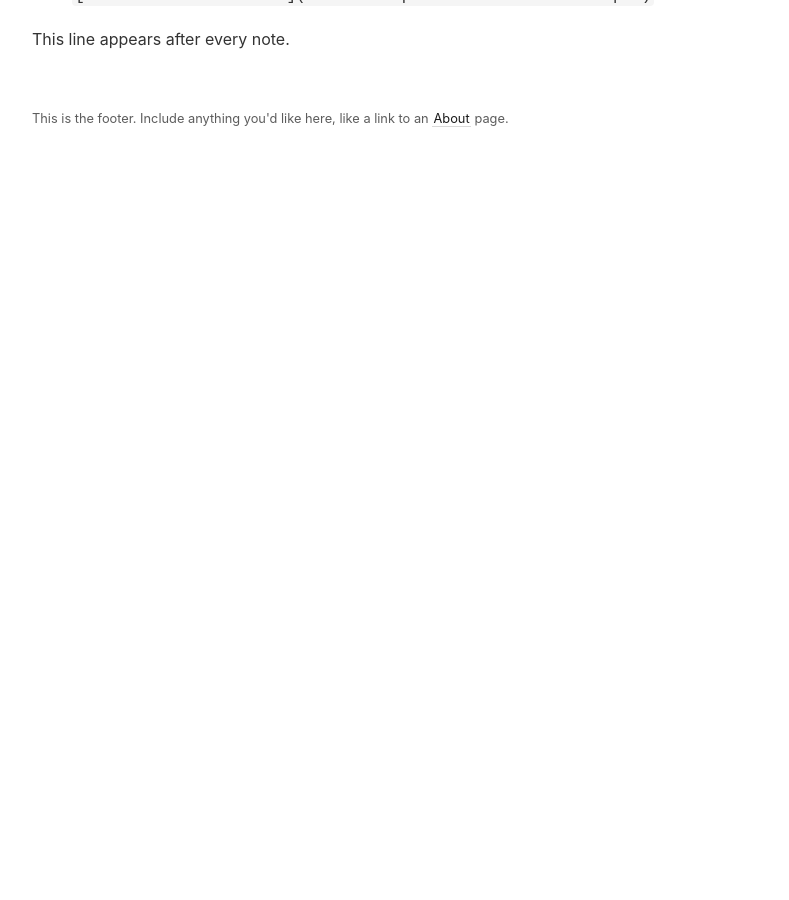
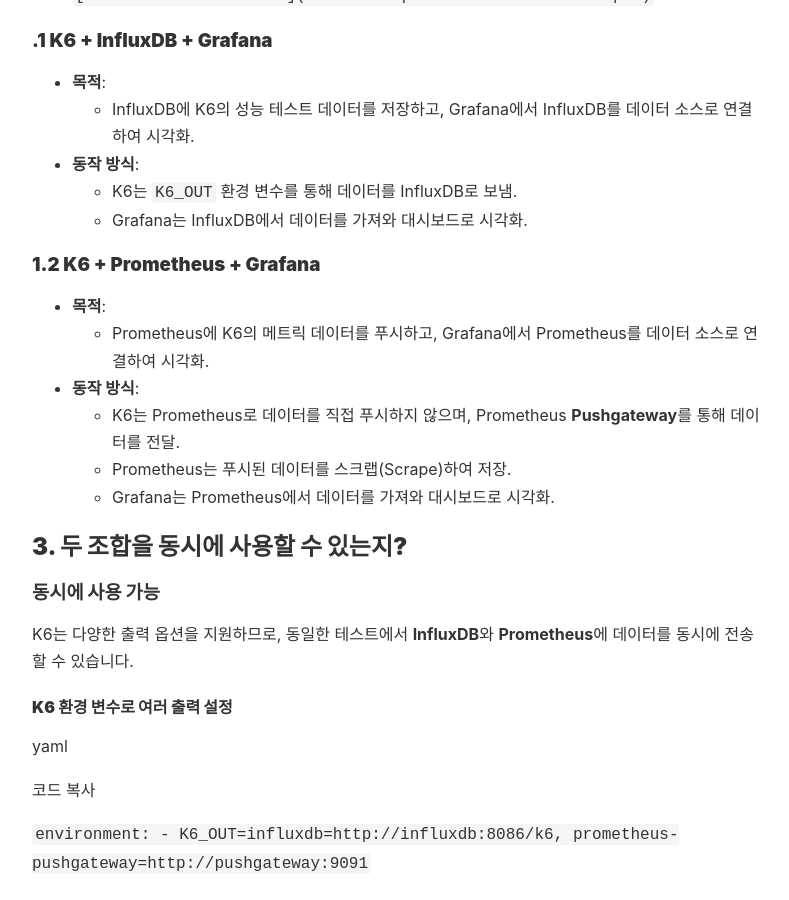
Before and after one commit to yanggwangseong/Article, a Jekyll site: the page built from _notes/wating/프로 파일링과 프레임 그래프.md, in a window 1280 px wide and 900 px high, scrolled down 1690 px. Shown: the whole window, without its empty margins (104-893 px from the left). Built offline with Jekyll 4.4.1, drawn with Linux system fonts in a browser that asks for light colours; some web fonts are replaced; before the commit the page ends 1881 px from its top, so only the background shows below that; some of the changed text lies outside the part shown.

Commit message:
feat: 프로파일링 도구와 시각화 도구 자료조사

```diff
--- a/_notes/wating/프로 파일링과 프레임 그래프.md
+++ b/_notes/wating/프로 파일링과 프레임 그래프.md
@@ -62,3 +62,59 @@
     코드 복사
 
     `[Grafana Dashboard PDF](./docs/k6-performance-dashboard.pdf)`
+
+
+
+
+### **.1 K6 + InfluxDB + Grafana**
+
+- **목적**:
+    - InfluxDB에 K6의 성능 테스트 데이터를 저장하고, Grafana에서 InfluxDB를 데이터 소스로 연결하여 시각화.
+- **동작 방식**:
+    - K6는 `K6_OUT` 환경 변수를 통해 데이터를 InfluxDB로 보냄.
+    - Grafana는 InfluxDB에서 데이터를 가져와 대시보드로 시각화.
+
+### **1.2 K6 + Prometheus + Grafana**
+
+- **목적**:
+    - Prometheus에 K6의 메트릭 데이터를 푸시하고, Grafana에서 Prometheus를 데이터 소스로 연결하여 시각화.
+- **동작 방식**:
+    - K6는 Prometheus로 데이터를 직접 푸시하지 않으며, Prometheus **Pushgateway**를 통해 데이터를 전달.
+    - Prometheus는 푸시된 데이터를 스크랩(Scrape)하여 저장.
+    - Grafana는 Prometheus에서 데이터를 가져와 대시보드로 시각화.
+
+## **3. 두 조합을 동시에 사용할 수 있는지?**
+
+### **동시에 사용 가능**
+
+K6는 다양한 출력 옵션을 지원하므로, 동일한 테스트에서 **InfluxDB**와 **Prometheus**에 데이터를 동시에 전송할 수 있습니다.
+
+#### **K6 환경 변수로 여러 출력 설정**
+
+yaml
+
+코드 복사
+
+`environment:   - K6_OUT=influxdb=http://influxdb:8086/k6, prometheus-pushgateway=http://pushgateway:9091`
+
+#### **동작 흐름**
+
+1. K6는 데이터를 InfluxDB와 Prometheus Pushgateway에 동시에 전송.
+2. Grafana는 각각 InfluxDB와 Prometheus를 데이터 소스로 설정하여 시각화.
+
+- 성능 테스트와 시스템 모니터링을 통합하려면 **K6 + InfluxDB + Prometheus + Grafana**를 조합.
+- Prometheus는 **테스트 중 실시간 경고**에, InfluxDB는 **장기적 데이터 저장**에 사용.
+
+
+# 결론
+- InfluxDB는 결국 디비 라고 생각하면 된다.
+- 그라파나는 추가적인 메트릭스를 추가할 수 있게 해주어서 더욱 디테일하게 모니터링 할 수 있게 도와준다.
+
+
+## **1. Clinic.js와 K6 조합이 가능한 이유**
+
+1. **Clinic.js**는 애플리케이션 내부에서 발생하는 성능 병목(CPU, 메모리, 이벤트 루프 등)을 분석.
+2. **K6**는 외부에서 부하를 가하며 서버의 응답 성능(RPS, 응답 시간 등)을 테스트.
+3. 두 도구를 함께 사용하면:
+    - K6로 서버에 부하를 가하면서 동시에 Clinic.js로 내부 병목을 분석 가능.
+    - 결과적으로 **외부 지표(K6)**와 **내부 지표(Clinic.js)**를 함께 비교하여, 문제의 원인을 더 잘 이해할 수 있음.
```
